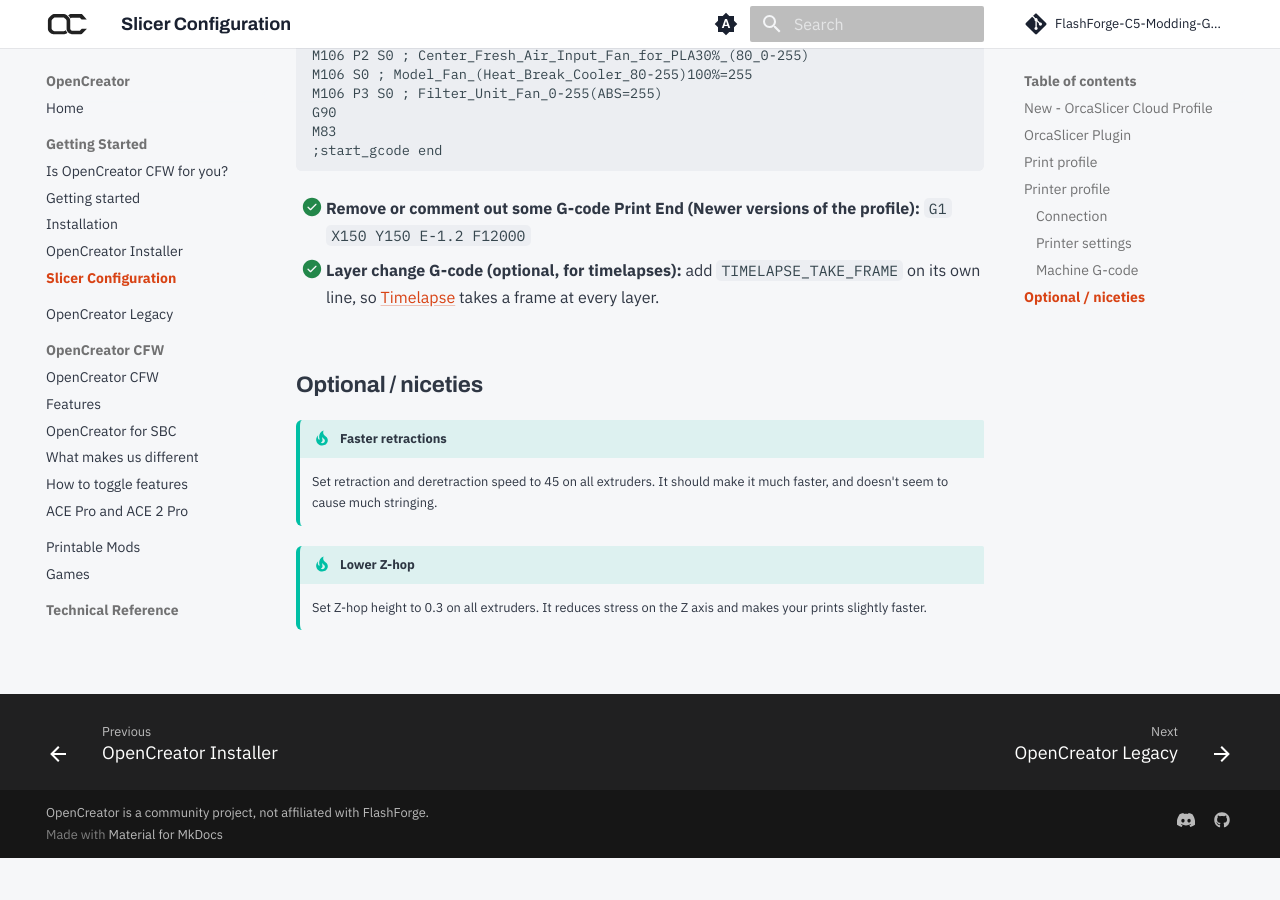
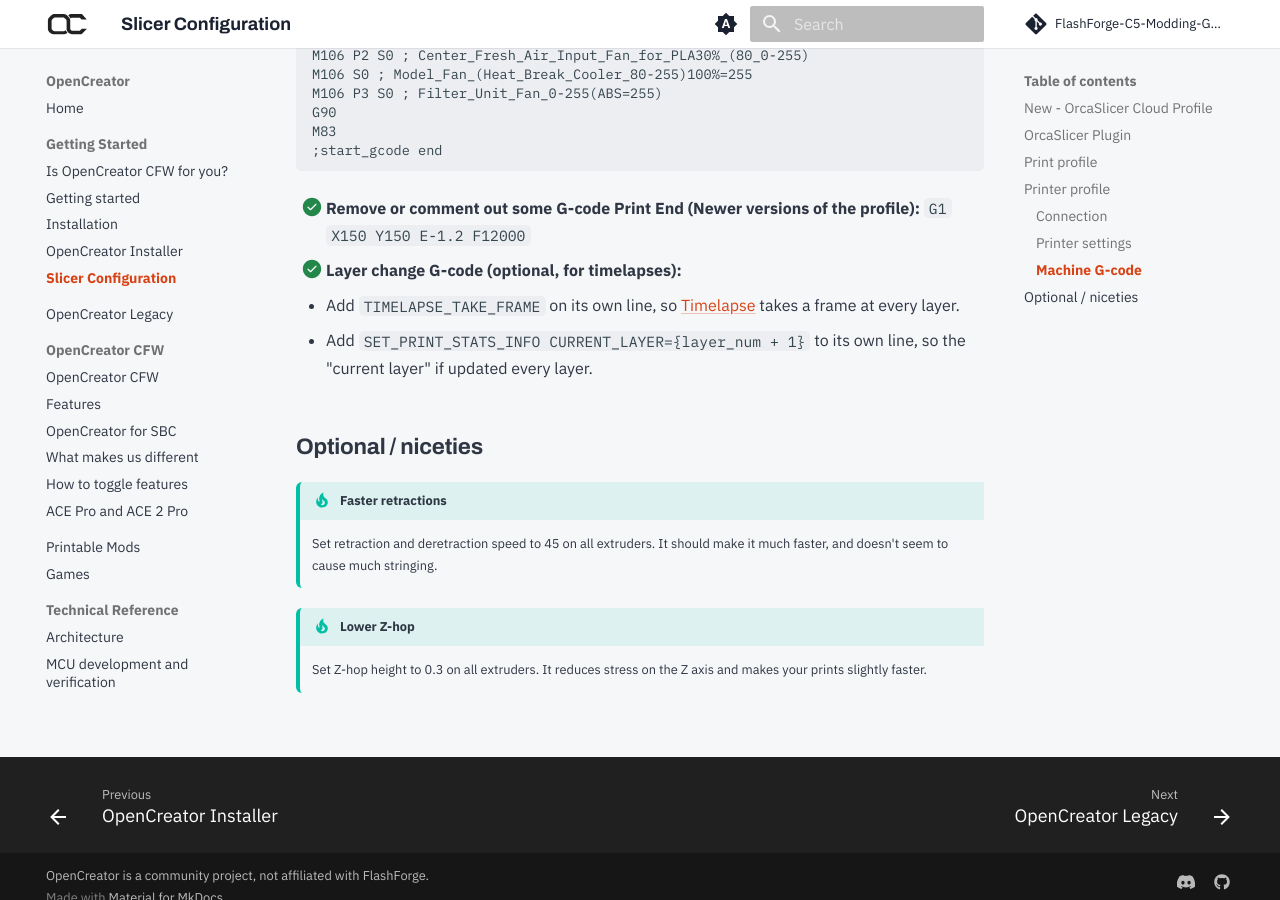
Before and after one commit to FlashForge-C5-Modding-Group/OpenCreator, an MkDocs documentation site: the page built from docs/slicer-config.md, in a window 1280 px wide and 900 px high, scrolled down 2386 px. Built offline with MkDocs 1.6.1 and Material for MkDocs 9.7.7, drawn with Linux system fonts in a browser that asks for light colours; comment, search, counter and statistics services are not loaded; before the commit the page ends 3244 px from its top, so only the background shows below that.

Commit message:
Update layer change G-code instructions for clarity
Clarified instructions for layer change G-code in timelapses.

```diff
--- a/docs/slicer-config.md
+++ b/docs/slicer-config.md
@@ -76,9 +76,9 @@ M83
 - [x] **Remove or comment out some G-code Print End (Newer versions of the profile):**
     `G1 X150 Y150 E-1.2 F12000`
 
-- [x] **Layer change G-code (optional, for timelapses):** add
-  `TIMELAPSE_TAKE_FRAME` on its own line, so [Timelapse](printer-features.md#timelapse)
-  takes a frame at every layer.
+- [x] **Layer change G-code (optional, for timelapses):**
+  - Add `TIMELAPSE_TAKE_FRAME` on its own line, so [Timelapse](printer-features.md#timelapse) takes a frame at every layer.
+  - Add `SET_PRINT_STATS_INFO CURRENT_LAYER={layer_num + 1}` to its own line, so the "current layer" if updated every layer.
 
 ## Optional / niceties
 
```
